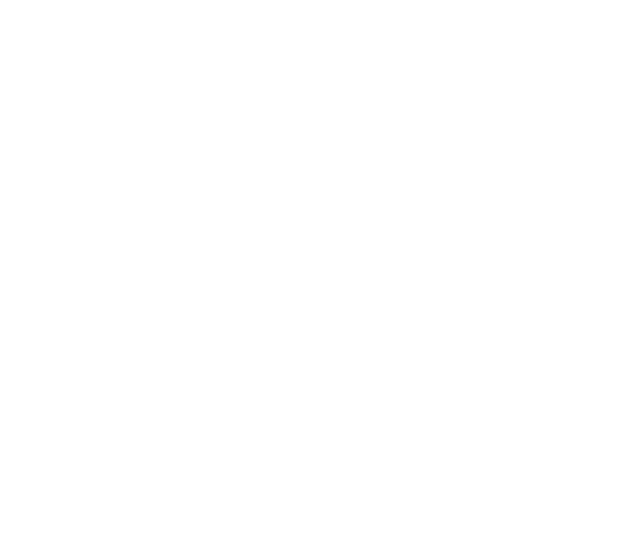
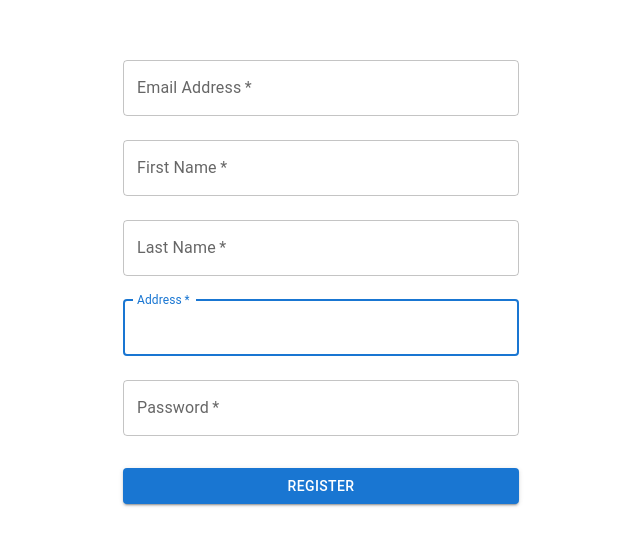
Before and after one commit to The-Groupy-Group/libraroo, a React (Vite) app in the folder libraroo-web/: page /register in a window 1280 px wide. Before the commit this address had no page. Shown: the part 122-668 px from the top of the page, without its empty margins (319-959 px from the left). Built offline with nearby package versions, Linux system fonts and the light colour scheme; no server answers.

Commit message:
fixes to register

```diff
--- a/libraroo-web/src/App.tsx
+++ b/libraroo-web/src/App.tsx
@@ -3,12 +3,15 @@
 import viteLogo from "/vite.svg";
 import "./App.css";
 import { BrowserRouter, Route, Routes } from "react-router-dom";
+import Register from "./users/components/Register";
 
 function App() {
   return (
     <BrowserRouter>
       <Routes>
         <Route path="/nadav" element={<Nadav />} />
+        <Route path="/register" element={<Register />} />
+
       </Routes>
     </BrowserRouter>
   );
--- a/libraroo-web/src/shared/api-client.ts
+++ b/libraroo-web/src/shared/api-client.ts
@@ -2,7 +2,7 @@
 //import usersService from "../users/services/users.service";
 import { StatusCodes } from "http-status-codes";
 
-const API_URL = ""; // TODO: get from env
+const API_URL = import.meta.env.VITE_API_URL;
 
 const axiosInstance = axios.create({
   baseURL: API_URL + "/api",
--- a/libraroo-web/src/users/components/Register.tsx
+++ b/libraroo-web/src/users/components/Register.tsx
@@ -2,7 +2,7 @@
 
 import { useState } from "react";
 import { useNavigate } from "react-router-dom";
-import { UsersService } from "../services/users.service";
+import UsersService from "../services/users.service";
 
 const Register: React.FC = () => {
   const [firstName, setFirstName] = useState("");
@@ -29,7 +29,7 @@
         address,
       });
 
-      await UsersService.login(email, password);
+      //await UsersService.login(email, password);
 
       navigate("/");
     } catch (err: any) {
@@ -41,6 +41,7 @@
 
   return (
     <Container component="main" maxWidth="xs">
+
       {error && (
         <Alert severity="error" sx={{ mt: 2 }}>
           {error}
@@ -51,7 +52,7 @@
         onSubmit={handleSubmit}
         noValidate
         sx={{ mt: 1 }}
-      ></Box>
+      >
 
       <TextField
         margin="normal"
@@ -119,7 +120,10 @@
         variant="contained"
         sx={{ mt: 3, mb: 2 }}
         disabled={loading}
-      ></Button>
+      >Register</Button>
+      </Box>
     </Container>
   );
 };
+
+export default Register;
--- a/libraroo-web/src/users/services/users.service.ts
+++ b/libraroo-web/src/users/services/users.service.ts
@@ -1,5 +1,6 @@
 import { AxiosInstance } from "axios";
 import { CreateUserDto } from "../models/create-user.dto";
+import apiClient from "../../shared/api-client";
 
 class UsersService {
 
@@ -8,7 +9,9 @@
     async register(request: CreateUserDto) {
         await this.apiClient.post(`users`, request);
     }
+
+
 }
 
 
-export default UsersService;
+export default new UsersService(apiClient);
```
